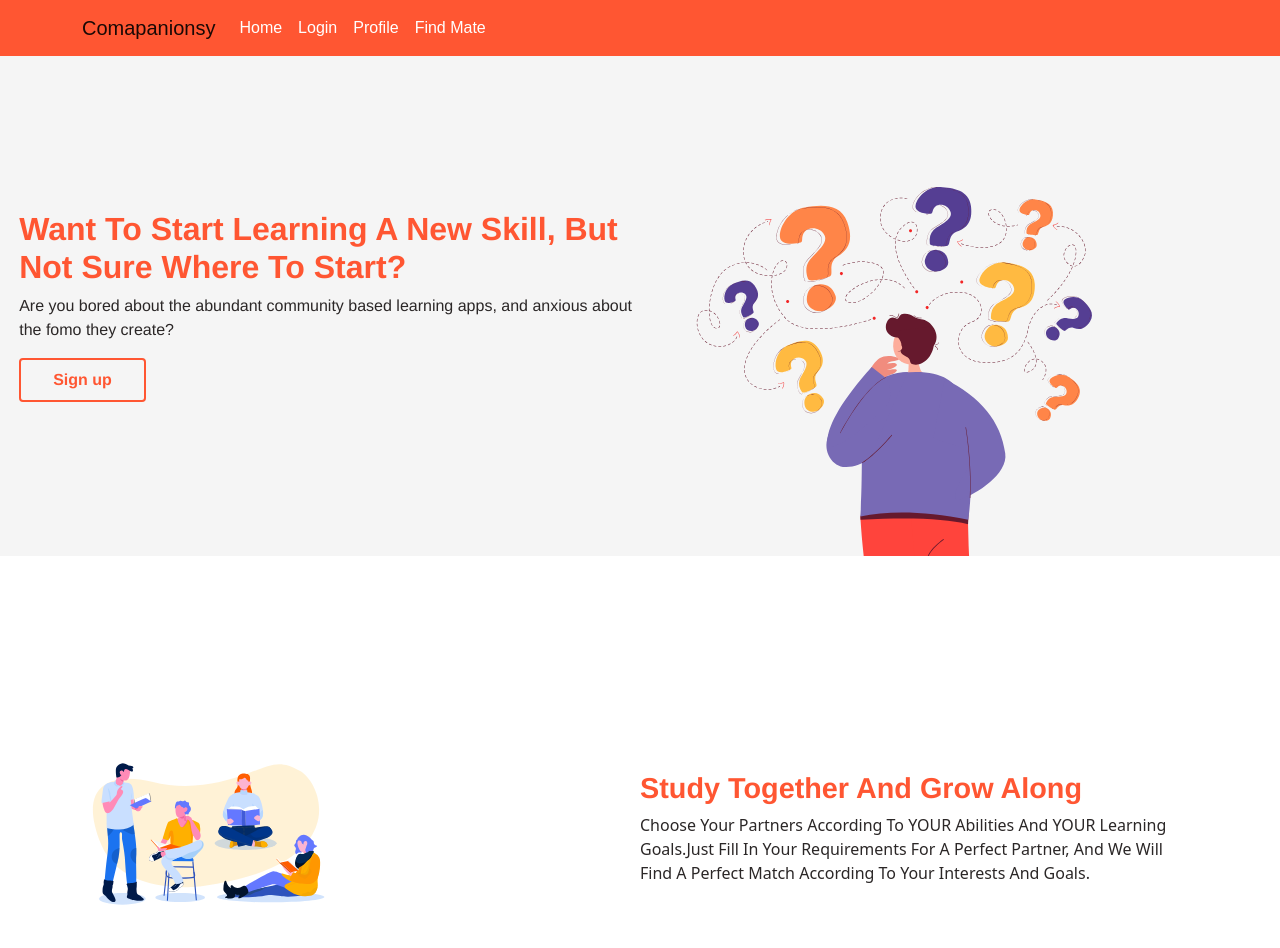
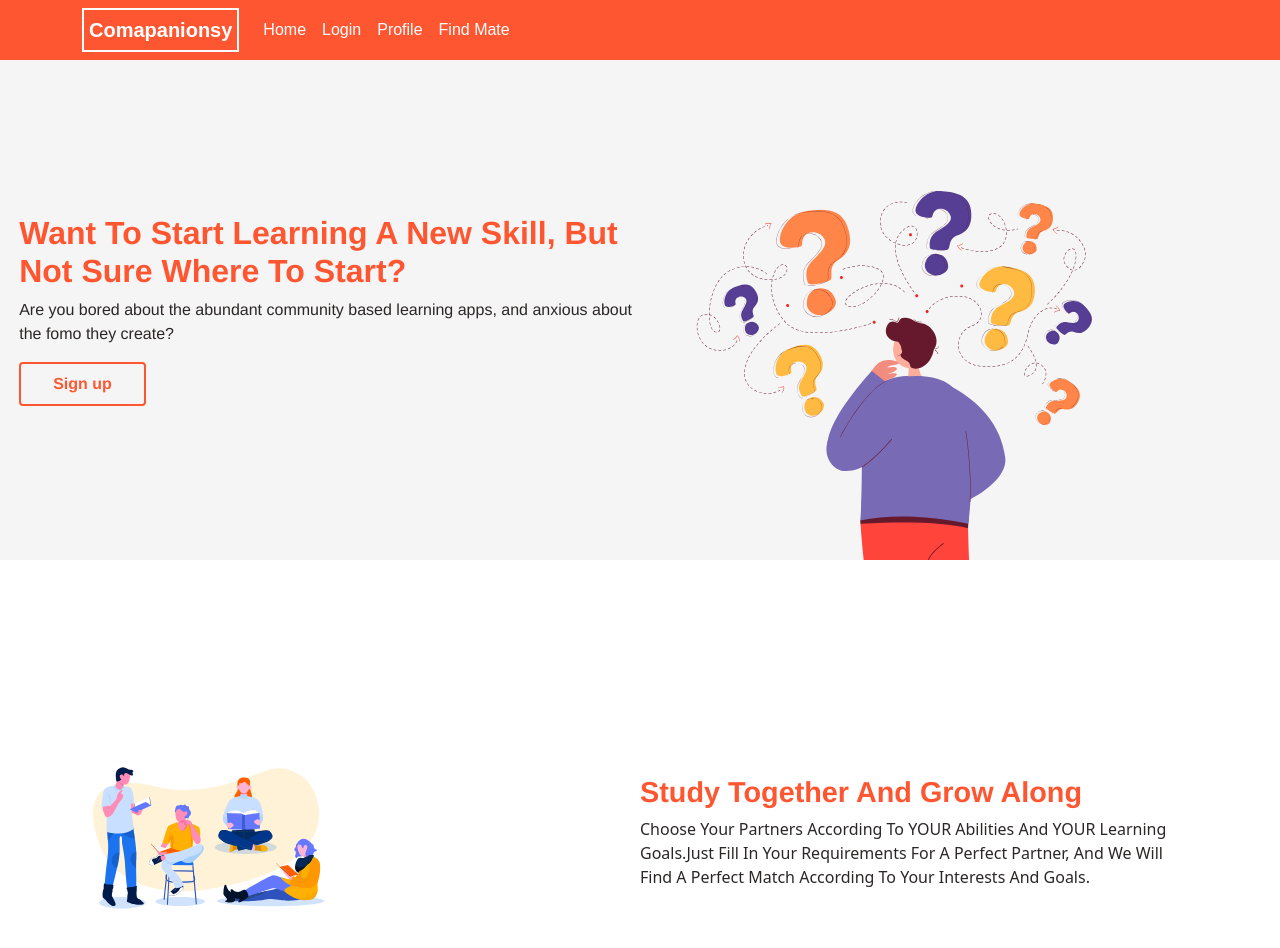
Before and after one commit to 4-Callback-Cats/Comapanionsy, a React (Create React App) app: page / in a window 1280 px wide. Shown: the top 948 px of the page. Built offline with nearby package versions, Linux system fonts and the light colour scheme; no server answers.

Commit message:
changed : Header Brand Name

```diff
--- a/package.json
+++ b/package.json
@@ -20,11 +20,11 @@
     "web-vitals": "^2.1.0"
   },
   "devDependencies": {
-    "prettier": "^2.3.2",
     "eslint": "^7.18.0",
     "eslint-config-prettier": "^7.2.0",
     "eslint-plugin-prettier": "^3.3.1",
-    "eslint-plugin-react": "^7.22.0"
+    "eslint-plugin-react": "^7.22.0",
+    "prettier": "^2.3.2"
   },
   "scripts": {
     "start": "react-scripts start",
--- a/src/components/Header.js
+++ b/src/components/Header.js
@@ -13,7 +13,7 @@ function Header() {
   return (
     <Navbar id="nav-bar">
       <Container>
-        <Navbar.Brand href="#home">Comapanionsy</Navbar.Brand>
+        <Navbar.Brand style={{fontWeight: 'bold', color: 'white', border: '2px solid white', padding: '5px'}} href="#home">Comapanionsy</Navbar.Brand>
         <Nav className="me-auto">
           <Nav.Link>
             <Link to="/" style={{ textDecoration: 'none', color: 'white' }}>
```
